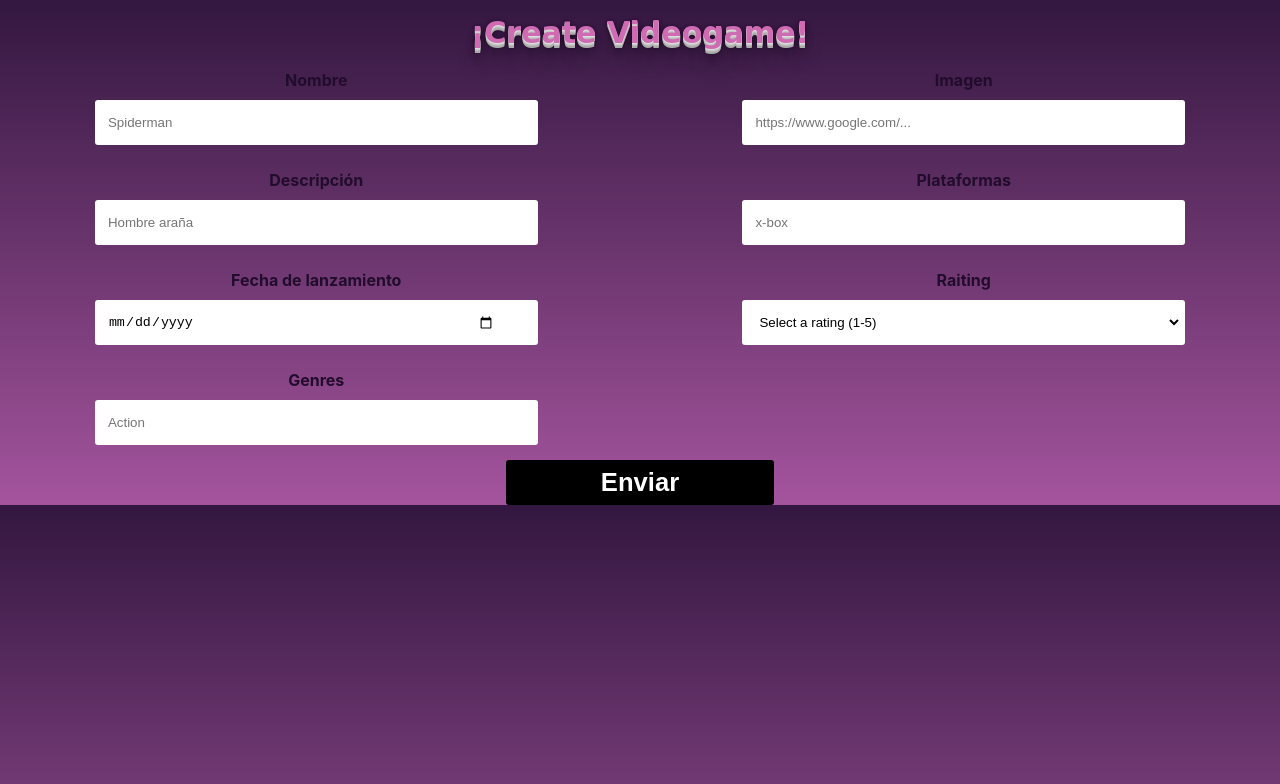
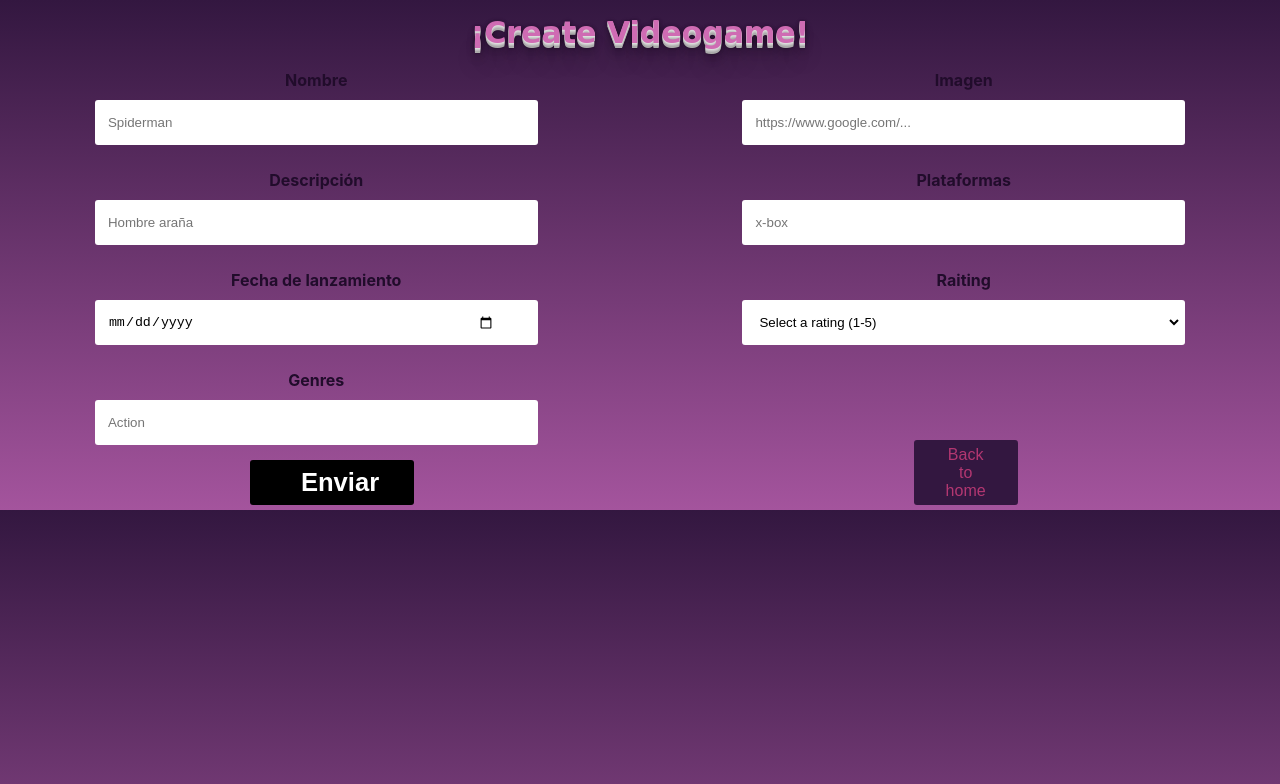
Before and after one commit to LuisaFGO/PI-Videogames-main, a React (Create React App) app in the folder client/: page /form in a window 1280 px wide. Shown: the top 784 px of the page. Built offline with nearby package versions, Linux system fonts and the light colour scheme.

Commit message:
advance view, redux & components 2.2

```diff
--- a/client/src/View/detailPage/detail.component.jsx
+++ b/client/src/View/detailPage/detail.component.jsx
@@ -16,10 +16,15 @@ function Detail() {
     dispatch(getByID(params.id));
   }, [dispatch]);
 
+  const fecha = new Date(videogame.released)
+  const dia = fecha.getDate();
+  const moth = fecha.getMonth();
+  const year = fecha.getFullYear();
+  const released = `${dia}/${moth}/${year}`
   return (
     <div className="detail">
       <div>
-        <div className="title">
+        <div className="title_name">
           <h2 >{videogame.id}</h2>
           <h1 >{videogame.name}</h1>
         </div>
@@ -33,7 +38,7 @@ function Detail() {
           <p className="descrip_text">{videogame.description}</p>
         </div>
         <p>
-          <strong>Fecha de Lanzamiento</strong>: {videogame.released}
+          <strong>Fecha de Lanzamiento</strong>: {released}
         </p>
         <p>
           <strong>Rating</strong>: ★ {`${videogame.rating}`}
--- a/client/src/View/detailPage/detail.styles.css
+++ b/client/src/View/detailPage/detail.styles.css
@@ -12,7 +12,7 @@
 }
 
 
-.title {
+.title_name {
     margin-top: 10px;
     margin-bottom: 20px;
     font-family: Comic Sans MS;
--- a/client/src/View/formPage/form.component.jsx
+++ b/client/src/View/formPage/form.component.jsx
@@ -1,3 +1,4 @@
+import { Link } from "react-router-dom";
 import { useState } from "react";
 // import { useSelector } from 'react-redux';
 import axios from "axios";
@@ -5,12 +6,11 @@ import axios from "axios";
 import "./form.styles.css";
 
 function Form() {
-
   // let allgenres = useSelector((state) => state.genres)
 
   const [input, setInput] = useState({
     name: "",
-    imagen: "",
+    background_image: "",
     description: "",
     platforms: "",
     released: "",
@@ -20,7 +20,7 @@ function Form() {
 
   const [errors, setErrors] = useState({
     name: "",
-    imagen: "",
+    background_image: "",
     description: "",
     platforms: "",
     released: "",
@@ -49,24 +49,25 @@ function Form() {
   const validate = (input) => {
     let errors = {};
     if (!input.name) {
-      errors = {...errors, name: "Name is required"}
+      errors = { ...errors, name: "Name is required" };
     } else {
-      errors = {...errors, name: ""}
-    };
+      errors = { ...errors, name: "" };
+    }
 
     if (!input.description) {
-      errors = {...errors, description: " Please Write a short description"}
+      errors = { ...errors, description: " Please Write a short description" };
     } else {
-      errors = {...errors, description: ""}
-    };
+      errors = { ...errors, description: "" };
+    }
 
     setErrors(errors);
   };
   async function handleSubmit(e) {
     e.preventDefault();
-    await axios.post("http://localhost:3001/videogames",input)
-    .then(res=>alert(res))
-    .catch(err=>alert(err))
+    await axios
+      .post("http://localhost:3001/videogames", input)
+      .then((res) => alert(res))
+      .catch((err) => alert(err));
     // setInput({
     //   name: "",
     //   imagen: "",
@@ -98,7 +99,9 @@ function Form() {
                 placeholder="Spiderman"
                 autoComplete="off"
               />
-              {errors.name && ( <p className="formulario_input_error"> {errors.name} </p> )}
+              {errors.name && (
+                <p className="formulario_input_error"> {errors.name} </p>
+              )}
               {/* <p className="formulario_input_error">Deben tener un nombre</p> */}
               <i className="formulario__validacion-estado">
                 <ion-icon name="close-circle-outline"></ion-icon>
@@ -114,9 +117,9 @@ function Form() {
               <input
                 className="formulario__input"
                 id="imagen"
-                name="imagen"
+                name="background_image"
                 type="text"
-                value={input.imagen}
+                value={input.background_image}
                 onChange={handleOnChange}
                 placeholder="https://www.google.com/..."
                 autoComplete="off"
@@ -267,9 +270,14 @@ function Form() {
 
           <div className="formulario__grupo formulario__grupo-btn-enviar">
             {/* {error.nombre ? null : <button type='submit' className='formulario__btn'>Enviar</button>} */}
+            <div className="onebtn">
             <button type="submit" className="formulario__btn">
               Enviar
             </button>
+            <Link to="/home" className='link_goBack'>
+              <button>Back to home</button>
+            </Link>
+            </div>
             <p className="formulario__mensaje-exito">
               Formulario enviado exitosamente
             </p>
--- a/client/src/View/formPage/form.styles.css
+++ b/client/src/View/formPage/form.styles.css
@@ -3,9 +3,8 @@
 }
 
 body {
-	font-family: 'Roboto', sans-serif;
+  font-family: "Roboto", sans-serif;
 }
-
 
 main {
   max-width: 800px;
@@ -18,12 +17,15 @@ main {
   margin-top: 15px;
   margin-bottom: 10px;
   font-family: Comic Sans MS;
-    font-weight:bold;
+  font-weight: bold;
   font-size: 30px;
-    color:  #cf6bb3;
-    text-shadow: 0 1px 0 #ddd, 0 2px 0 #ccc, 0 3px 0 #bbb, 0 4px 0 #aaa, 0 5px 0 #acacac, 0 6px 1px rgba(0,0,0,0.1), 0 0 5px rgba(0,0,0,0.1), 0 1px 3px rgba(0,0,0,0.3), 0 3px 5px rgba(0,0,0,0.2), 0 5px 10px rgba(0,0,0,0.15), 0 10px 10px rgba(0,0,0,0.2), 0 20px 20px rgba(0,0,0,0.15);
+  color: #cf6bb3;
+  text-shadow: 0 1px 0 #ddd, 0 2px 0 #ccc, 0 3px 0 #bbb, 0 4px 0 #aaa,
+    0 5px 0 #acacac, 0 6px 1px rgba(0, 0, 0, 0.1), 0 0 5px rgba(0, 0, 0, 0.1),
+    0 1px 3px rgba(0, 0, 0, 0.3), 0 3px 5px rgba(0, 0, 0, 0.2),
+    0 5px 10px rgba(0, 0, 0, 0.15), 0 10px 10px rgba(0, 0, 0, 0.2),
+    0 20px 20px rgba(0, 0, 0, 0.15);
 }
-
 
 .formulario {
   display: grid;
@@ -50,13 +52,13 @@ main {
   height: 45px;
   line-height: 45px;
   padding: 0 40px 0 10px;
-	transition: .3s ease all;
+  transition: 0.3s ease all;
 }
 
 .formulario__input:focus {
   border: 4px solid #b33771;
   outline: none;
-	box-shadow: 3px 0px 30px rgba(163,163,163, 0.4);
+  box-shadow: 3px 0px 30px rgba(163, 163, 163, 0.4);
 }
 
 .formulario_input_error {
@@ -87,7 +89,7 @@ main {
 .formulario__mensaje {
   height: 45px;
   line-height: 45px;
-	background: #F66060;
+  background: #f66060;
   padding: 0 15px;
   border-radius: 3px;
   display: none;
@@ -101,11 +103,16 @@ main {
   margin: 0;
 }
 
+.onebtn{
+	display: flex;
+}
+
 .formulario__grupo-btn-enviar {
   display: flex;
   flex-direction: column;
   align-items: center;
 }
+
 
 .formulario__btn {
   height: 45px;
@@ -117,11 +124,22 @@ main {
   border: none;
   border-radius: 3px;
   cursor: pointer;
-	transition: .1s ease all;
+  transition: 0.1s ease all;
+}
+
+.link_goBack {
+	width: 100px;
+	height: 50px;
+	font-size: 10px;
+	margin-left: 500px;
+	margin-bottom: 20px;
+	margin-top: -20px;
+	border: none;
+    border-radius: 3px;
   }
 
 .formulario__btn:hover {
-	box-shadow: 3px 0px 30px rgba(163,163,163, 1);
+  box-shadow: 3px 0px 30px rgba(163, 163, 163, 1);
 }
 
 .formulario__mensaje-exito {
@@ -153,6 +171,7 @@ main {
   border: 3px solid #bb2929;
 }
 
+
 /* ----- -----  Mediaqueries ----- ----- */
 @media screen and (max-width: 800px) {
   .formulario {
@@ -166,4 +185,5 @@ main {
 
   .formulario__btn {
     width: 100%;
-	}}
+  }
+}
--- a/client/src/View/landingPage/landing.styles.css
+++ b/client/src/View/landingPage/landing.styles.css
@@ -28,9 +28,10 @@
 button{
     background: #331740;
     color: #b33771;
-    border:none;
+    border: none;
+    border-radius: 3px;
     position:relative;
-    height:55px;
+    height:65px;
     font-size:1.6em;
     padding:0 2em;
     cursor:pointer;
--- a/client/src/components/card/card.component.jsx
+++ b/client/src/components/card/card.component.jsx
@@ -6,7 +6,7 @@ function Card({ game }) {
   return (
     <div className="card-container">
       <Link to={`home/${id}`} className='link'>
-        <img src={game.background_image} alt="dog" width="130" className="img"/>
+        <img src={game.background_image} alt="videogame" width="130" className="img"/>
         <h2>{game.name}</h2>
         <div>
         <h4>Genres:</h4>
--- a/client/src/components/cards/cards.component.jsx
+++ b/client/src/components/cards/cards.component.jsx
@@ -14,6 +14,8 @@ function Cards({videogames}) {
           game= {game}
           />
         ))};
+        {/* <button onClick={gamesList.prevHandler}>Prev</button>
+        <button onClick={gamesList.nexHandler}>Next</button> */}
       </div>
     );
   }
--- a/client/src/components/navbar/navbar.component.jsx
+++ b/client/src/components/navbar/navbar.component.jsx
@@ -1,3 +1,4 @@
+import { Link } from "react-router-dom";
 import './navbar.styles.css';
 
 function Navbar({handleChange, handleSubmit, handleGetAll}) {
@@ -8,6 +9,9 @@ function Navbar({handleChange, handleSubmit, handleGetAll}) {
         <button type="submit">Buscar</button>
         </form>
         <button onClick={()=>handleGetAll()}>Buscar todos</button>
+        <Link to="/form">
+                <button>Create Videogame</button>
+        </Link>
       </div>
     );
   }
```
Also changed, not shown: client/src/View/homePage/home.component.jsx (+10 -0 lines). Lines whose indentation alone changed are shown as unchanged.
